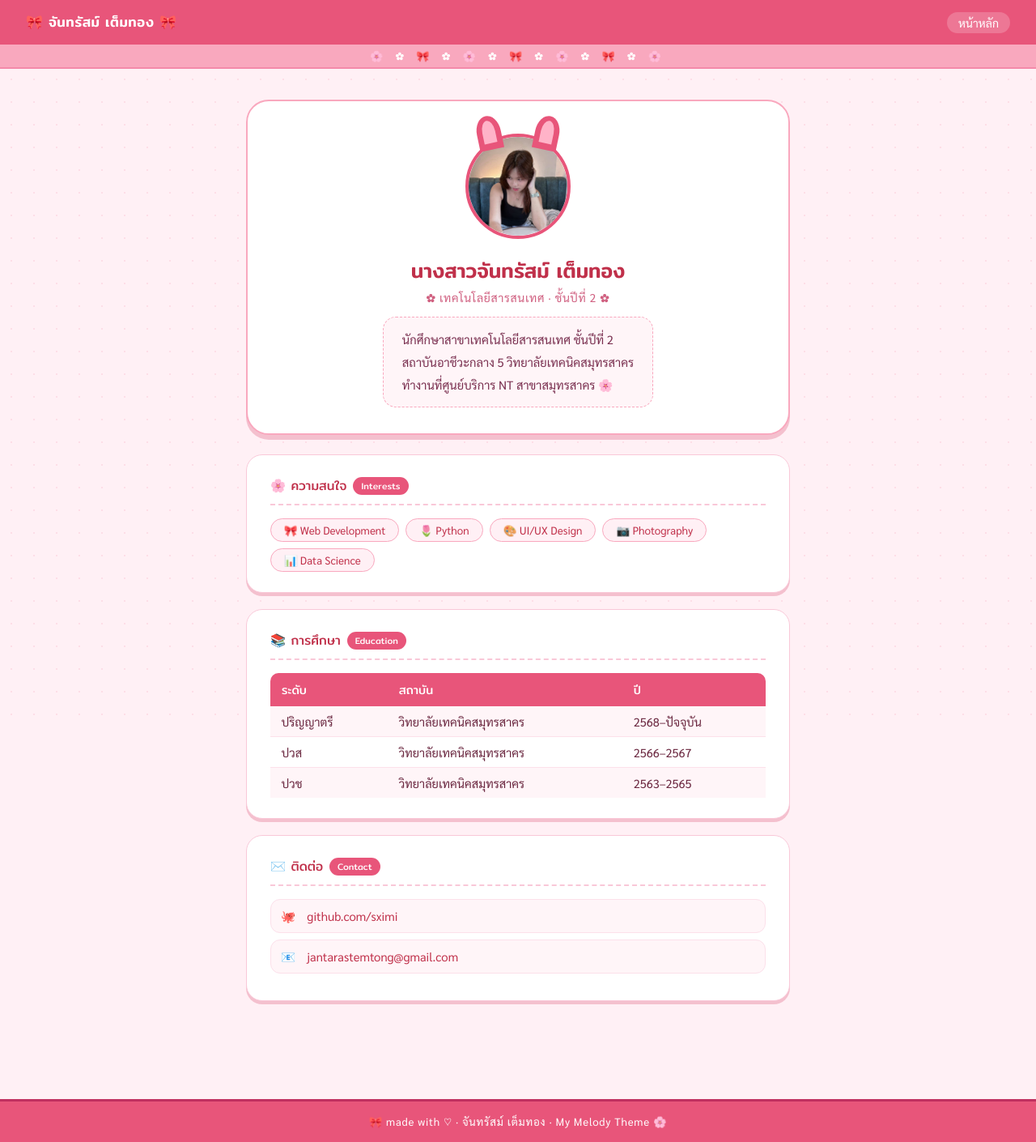
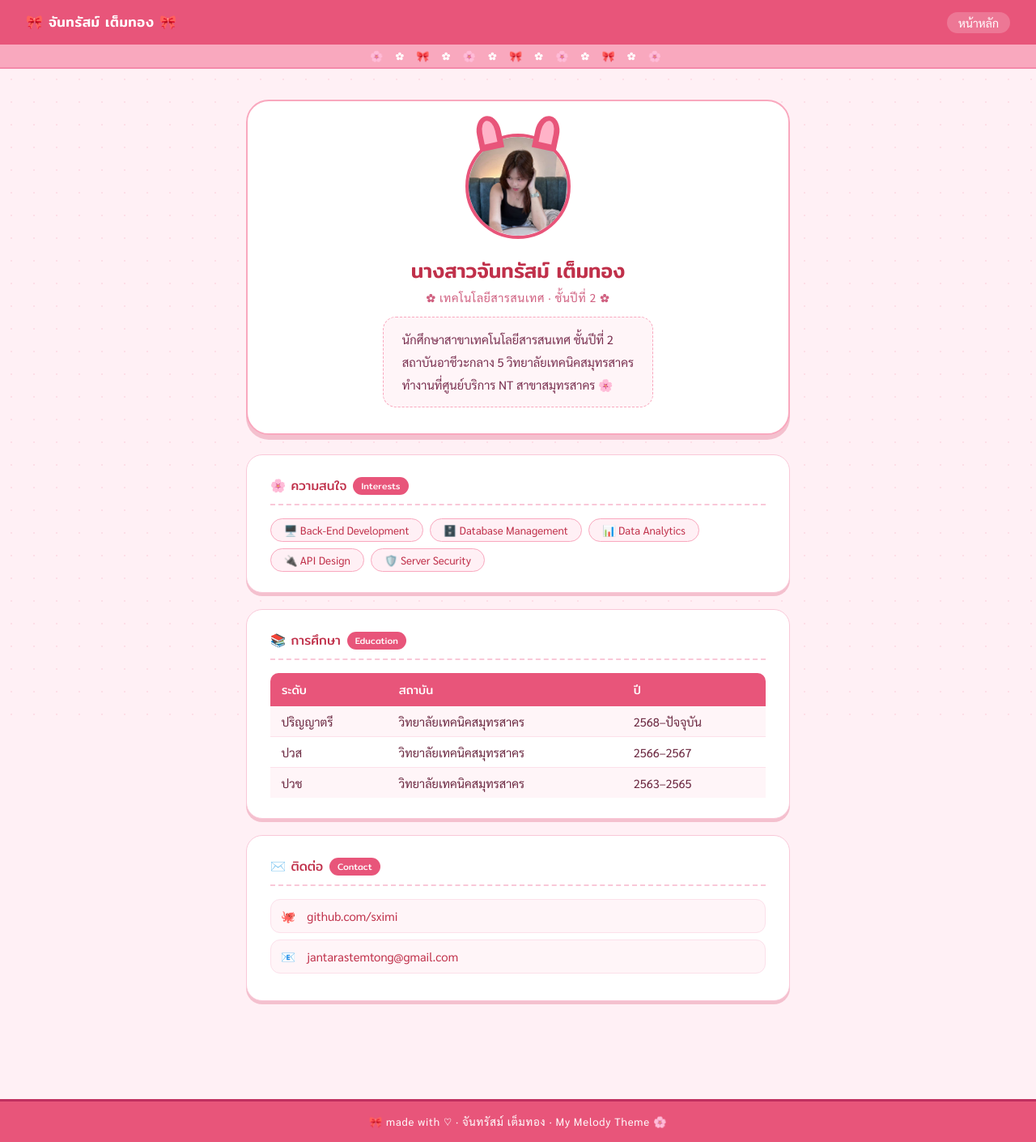
Before and after one commit to sximi/sximi.github.io, a Jekyll site: the page built from README.md, in a window 1280 px wide. Shown: the whole page at 81% size. Built offline with Jekyll 4.4.1, drawn with Linux system fonts in a browser that asks for light colours.

Commit message:
Update home.html

```diff
--- a/_layouts/home.html
+++ b/_layouts/home.html
@@ -280,11 +280,11 @@
     <div class="card">
       <div class="section-title">🌸 ความสนใจ <span class="badge">Interests</span></div>
       <div class="tags">
-        <span class="tag">🎀 Web Development</span>
-        <span class="tag">🌷 Python</span>
-        <span class="tag">🎨 UI/UX Design</span>
-        <span class="tag">📷 Photography</span>
-        <span class="tag">📊 Data Science</span>
+        <span class="tag">🖥️ Back-End Development</span>
+        <span class="tag">🗄️ Database Management</span>
+        <span class="tag">📊 Data Analytics</span>
+        <span class="tag">🔌 API Design</span>
+        <span class="tag">🛡️ Server Security</span>
       </div>
     </div>
 
```
